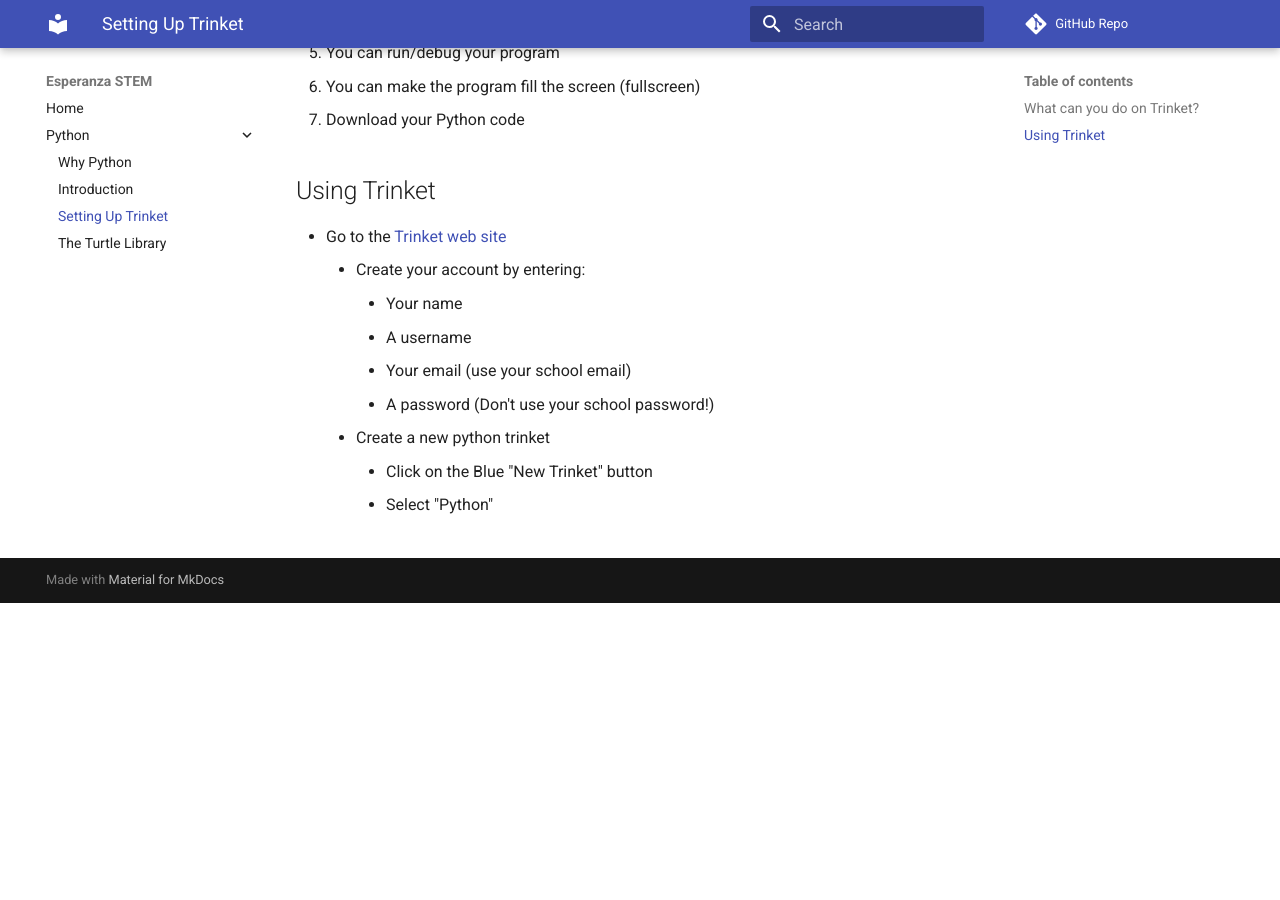
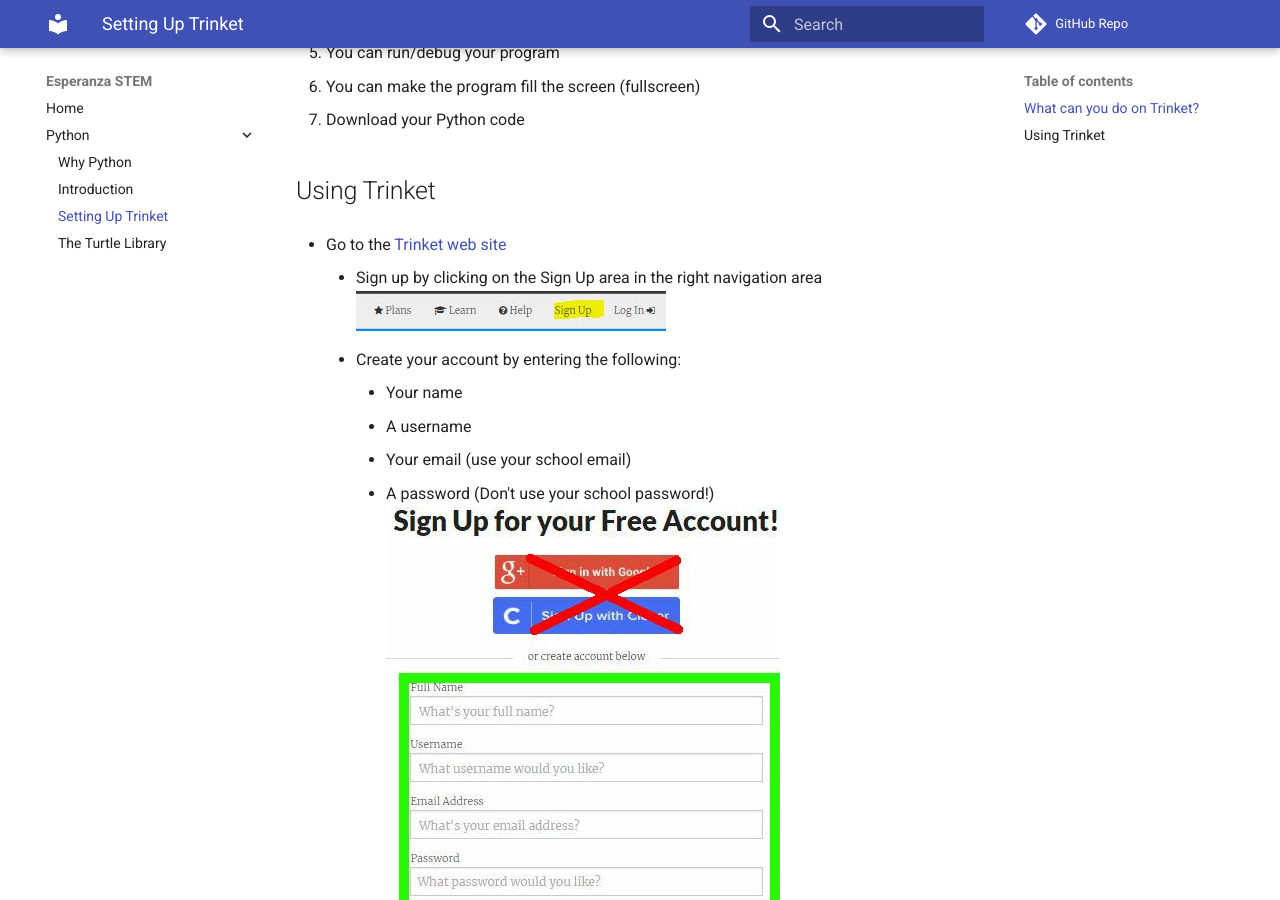
Before and after one commit to jetannenbaum/esperanzaSTEM, an MkDocs documentation site: the page built from docs/python/trinket.md, in a window 1280 px wide and 900 px high, scrolled down 509 px. Built offline with MkDocs 1.6.1 and Material for MkDocs 9.7.7, drawn with Linux system fonts in a browser that asks for light colours; comment, search, counter and statistics services are not loaded; before the commit the page ends 1112 px from its top, so only the background shows below that.

Commit message:
Updates to trinket page

```diff
--- a/docs/python/trinket.md
+++ b/docs/python/trinket.md
@@ -18,11 +18,16 @@
 ## Using Trinket
 
 * Go to the [Trinket web site](https://trinket.io/)
-    * Create your account by entering:
+    * Sign up by clicking on the Sign Up area in the right navigation area
+    ![login](./img/login.jpg)
+    * Create your account by entering the following:
         * Your name
         * A username
         * Your email (use your school email)
         * A password (Don't use your school password!)
+    ![create account](./img/createAccount.jpg)
     * Create a new python trinket
         * Click on the Blue "New Trinket" button
         * Select "Python"
+
+    ![new trinket](./img/newTrinket.jpg)
```
Also changed, not shown: docs/python/img/createAccount.jpg (added), docs/python/img/login.jpg (added), docs/python/img/newTrinket.jpg (added).
